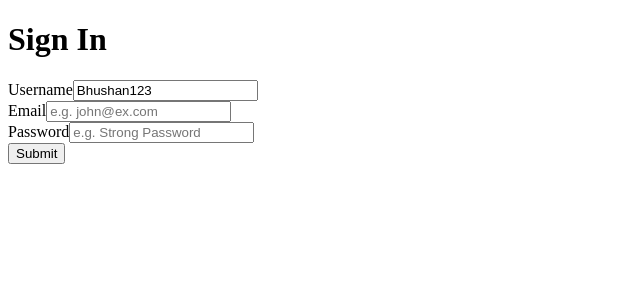
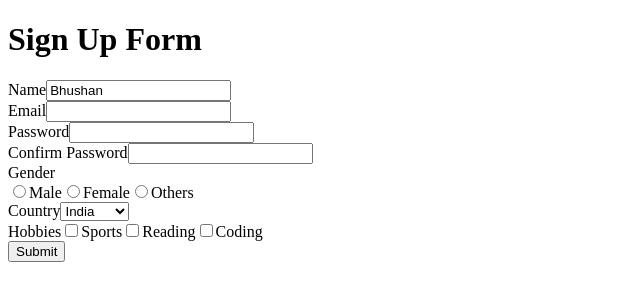
Before and after one commit to bhushanpatil23/Advanced_Forms_And_Input_Validation_In_React, a React (Vite) app: page / in a window 1280 px wide. Shown: the top 300 px of the page, without its empty margins (0-640 px from the left). Built offline with nearby package versions, Linux system fonts and the light colour scheme.

Commit message:
4.5 Building config based dynamic forms in react, part 2

```diff
--- a/src/App.jsx
+++ b/src/App.jsx
@@ -1,10 +1,12 @@
 import SignIn from './dymanicForms/SignIn'
+import SignUp from './dymanicForms/SignUp'
 
 function App() {
 
   return (
     // <IntroForm />
-    <SignIn/>
+    // <SignIn/>
+    <SignUp/>
   )
 }
 
--- a/src/dymanicForms/FormInput.jsx
+++ b/src/dymanicForms/FormInput.jsx
@@ -1,9 +1,74 @@
 
-const FormInput = ({id, label, defaultValue, ...props}) => {
+const FormInput = ({id, label, options, type, name,value, onChange}) => {
+
+    const RadioComponent = type === "radio" && (
+        <div>
+            {options.map((option)=>(
+                <label key={option.value}>
+                    <input
+                        type="radio"
+                        name={name}
+                        value={option.value}
+                        onChange={onChange}
+                        checked={value === option.value}
+                    />
+                    {option.label}
+                </label>
+
+            ))}
+        </div>
+    );
+
+    const SelectComponent = type === 'select' && (
+        <select id={id} name={name} onChange={onChange}>
+            {options.map(item => (
+                <option key={item.value} value={item.value} >{item.label}</option>
+            ))}
+        </select>
+    );
+
+    function handleCheckBoxUpdate(e){
+        const newValue = e.target.checked
+            ? [...value, e.target.value]
+            : value.filter((item) => item !== e.target.value);
+            onChange({target: {name, value:newValue}});
+    }
+
+    const CheckBoxComponent = type === "checkbox" && (
+        <>
+             {options.map((option)=>(
+                <label key={option.value}>
+                    <input
+                        type="checkbox"
+                        name={name}
+                        value={option.value}
+                        onChange={handleCheckBoxUpdate}
+                        checked={value.includes(option.value)}
+                    />
+                    {option.label}
+                </label>
+
+            ))}
+        </>
+    );
+
   return (
     <div>
         <label htmlFor={id}>{label}</label>
-        <input id={id} {...props}/>
+
+        {
+            type === "radio" ? (
+                RadioComponent
+            ) : type === "select" ? (
+                    SelectComponent
+            ) : type === "checkbox" ?(
+                CheckBoxComponent
+            ) :
+            (
+            <input id={id} type={type} name={name} value={value} onChange={onChange}/>
+            )
+        }
+
     </div>
   )
 }
--- /dev/null
+++ b/src/dymanicForms/SignUp.jsx
@@ -0,0 +1,18 @@
+import CustomForm from "./CustomForm"
+import { SIGN_UP_FORM_CONFIG } from "./formConfig"
+
+const SignUp = () => {
+
+    function handleSignUpForm(data){
+        console.log(data);
+    }
+
+  return (
+    <div>
+        <h1>Sign Up Form</h1>
+        <CustomForm config={SIGN_UP_FORM_CONFIG} onSubmit={handleSignUpForm}/>
+    </div>
+  )
+}
+
+export default SignUp
--- a/src/dymanicForms/formConfig.js
+++ b/src/dymanicForms/formConfig.js
@@ -23,3 +23,100 @@ export const SIGN_IN_FORM_CONFIG = [
         type  : "password"
     }
 ];
+
+export const SIGN_UP_FORM_CONFIG = [
+    {
+        id : "username",
+        name : "username",
+        label : "Name",
+        placeholder : "Bhushan",
+        defaultValue : "Bhushan",
+        type  : "text"
+    },
+    {
+        id : "email",
+        name : "email",
+        label : "Email",
+        placeholder : "e.g. john@ex.com",
+        default : "",
+        type  : "email"
+    },
+    {
+        id : "password",
+        name : "password",
+        label : "Password",
+        placeholder : "e.g. Strong Password",
+        type  : "password"
+    },
+
+    {
+        id : "confirmPassword",
+        name : "consfirmPassword",
+        label : "Confirm Password",
+        placeholder : "same as above",
+        type  : "password"
+    },
+    {
+        id : "gender",
+        name : "gender",
+        label : "Gender",
+        placeholder : "",
+        type : "radio",
+        options : [
+            {
+                label : "Male",
+                value : "male",
+            },
+            {
+                label: "Female",
+                value : "female"
+            },
+            {
+                label : "Others",
+                value : "others"
+            }
+        ]
+    },
+    {
+        id : "country",
+        name : "country",
+        label : "Country",
+        placeholder : "",
+        type : "select",
+        options : [
+            {
+                label : "India",
+                value : "india",
+            },
+            {
+                label: "USA",
+                value : "usa"
+            },
+            {
+                label : "Canada",
+                value : "canada"
+            }
+        ]
+    },
+    {
+        id : "hobbies",
+        name : "hobbies",
+        label : "Hobbies",
+        placeholder : "",
+        type : "checkbox",
+        options : [
+            {
+                label : "Sports",
+                value : "sports",
+            },
+            {
+                label: "Reading",
+                value : "reading"
+            },
+            {
+                label : "Coding",
+                value : "coding"
+            }
+        ]
+    }
+];
```
